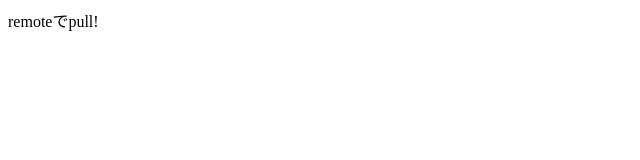
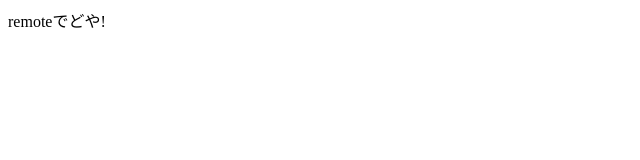
Before and after one commit to TomokoTsukada/practice_webhook, a plain HTML site: page index.html in a window 1280 px wide. Shown: the full height of the page, 0-640 px from the left. Drawn offline with Linux system fonts and the light colour scheme.

Commit message:
どや！

```diff
--- a/index.html
+++ b/index.html
@@ -1 +1 @@
-<p>remoteでpull!</p>
+<p>remoteでどや!</p>
```
